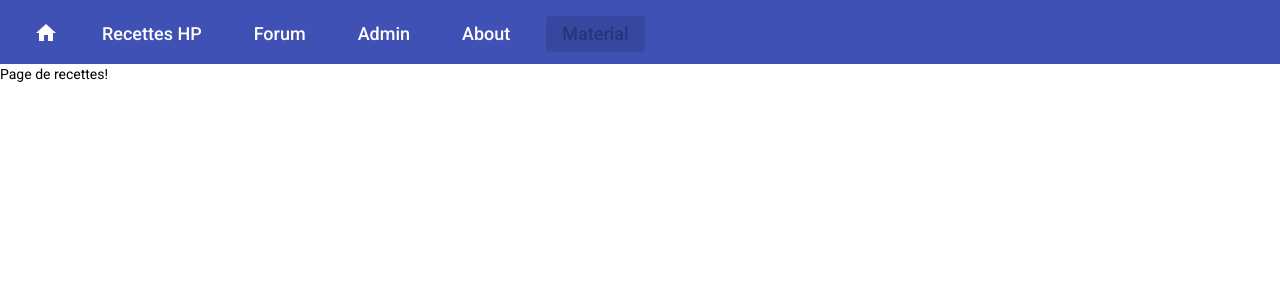
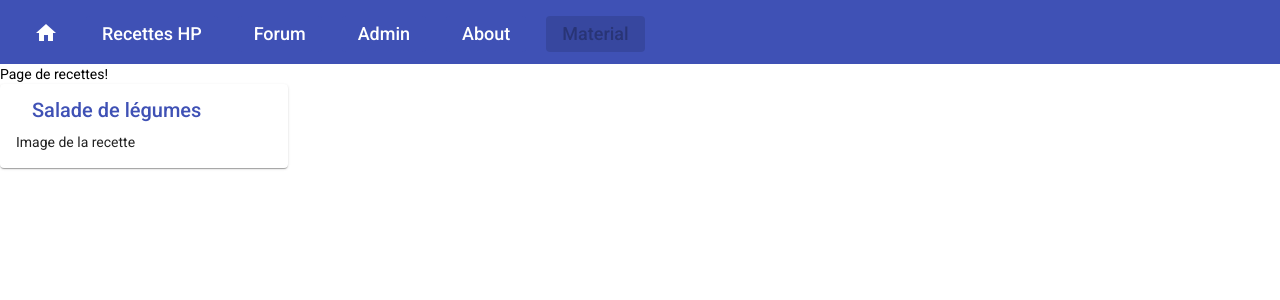
Before and after one commit to ThierryBeaulieu/Pratique_LOG2990, an Angular app in the folder client/: page /#/recipes in a window 1280 px wide. Shown: the top 300 px of the page. Built offline with nearby package versions, Linux system fonts and the light colour scheme.

Commit message:
fix: using the attribute title

```diff
--- a/client/src/app/components/recipe-card/recipe-card.component.html
+++ b/client/src/app/components/recipe-card/recipe-card.component.html
@@ -1 +1,6 @@
-<mat-card>This is a mat card</mat-card>
+<mat-card class="recipe-card" color="primary">
+    <mat-card-header>
+        <mat-card-title>{{ title }}</mat-card-title>
+    </mat-card-header>
+    <mat-card-content> Image de la recette </mat-card-content>
+</mat-card>
--- a/client/src/app/components/recipe-card/recipe-card.component.scss
+++ b/client/src/app/components/recipe-card/recipe-card.component.scss
@@ -0,0 +1,3 @@
+.recipe-card {
+    width: 20vw;
+}
--- a/client/src/app/components/recipe-card/recipe-card.component.ts
+++ b/client/src/app/components/recipe-card/recipe-card.component.ts
@@ -1,8 +1,11 @@
 import { Component } from '@angular/core';
 
+const DEFAULT_TITLE = 'Salade de légumes';
 @Component({
     selector: 'app-recipe-card',
     templateUrl: './recipe-card.component.html',
     styleUrls: ['./recipe-card.component.scss'],
 })
-export class RecipeCardComponent {}
+export class RecipeCardComponent {
+    title: string = DEFAULT_TITLE;
+}
--- a/client/src/app/pages/recipes-page/recipes-page.component.html
+++ b/client/src/app/pages/recipes-page/recipes-page.component.html
@@ -1 +1,2 @@
 <app-navigation-bar></app-navigation-bar> Page de recettes!
+<app-recipe-card></app-recipe-card>
```
